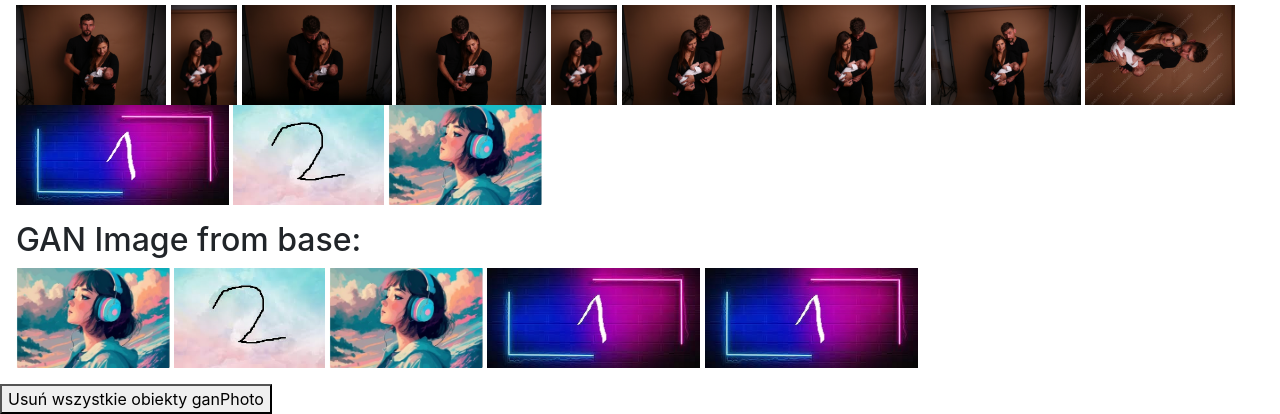
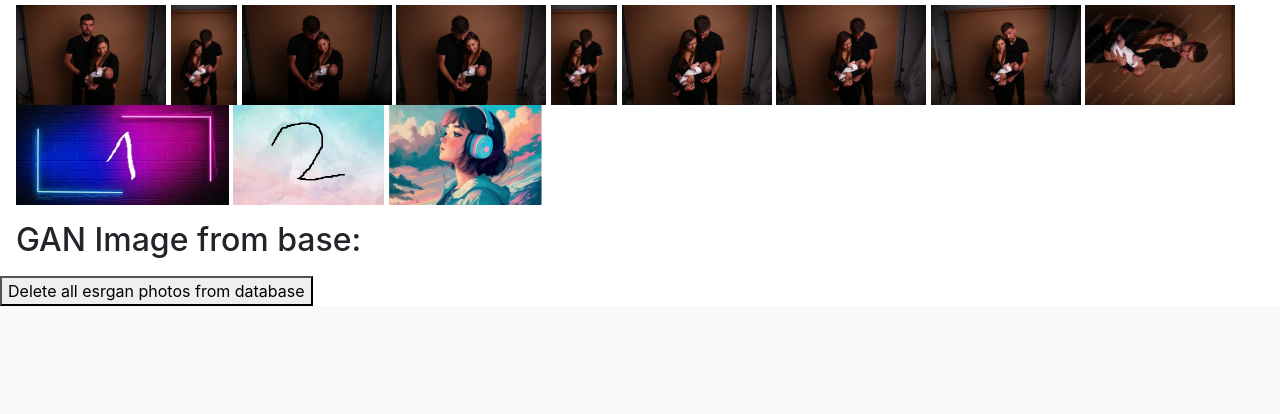
Before and after one commit to matorolll/inzynierka, a Django app: page /gan_control_panel/esrgan/ in a window 1280 px wide. Shown: the part 591-1005 px from the top of the page. After the commit the page ends 897 px from the top, so only its background shows below. Run offline with Django 4.2, Linux system fonts and the light colour scheme; data comes from the database, SQL or seed files in the repository; data that the repository does not hold is empty.

Commit message:
Adding texttoimage script

```diff
--- a/gan/models.py
+++ b/gan/models.py
@@ -1,16 +1,16 @@
 from django.db import models
 import os
 
-class ganPhoto(models.Model):
+class esrganPhoto(models.Model):
     title = models.CharField(max_length=255)
-    image = models.ImageField(upload_to='gan_photos/')
+    image = models.ImageField(upload_to='gan_photos/esrgan/')
 
     def __str__(self):
         return self.title
 
     def save(self, *args, **kwargs):
         if not self.id:
-            existing_ids = ganPhoto.objects.values_list('id', flat=True)
+            existing_ids = esrganPhoto.objects.values_list('id', flat=True)
             if existing_ids:
                 self.id = max(existing_ids) + 1
             else:
@@ -28,7 +28,7 @@ class ganPhoto(models.Model):
 class texttoimagePhoto(models.Model):
     title = models.CharField(max_length=255)
     prompt = models.CharField(max_length=255)
-    image = models.ImageField(upload_to='gan_photos/openai/')
+    image = models.ImageField(upload_to='gan_photos/texttoimage/')
 
     def __str__(self):
         return self.title
--- a/gan/templates/gan/control_panel/esrgan.html
+++ b/gan/templates/gan/control_panel/esrgan.html
@@ -55,14 +55,14 @@
 
     <div class="m-3" id="gan_image_from_base">
         <h2>GAN Image from base:</h2>
-        {% for ganPhoto in ganPhotos %}
-            <img src="{{ ganPhoto.image.url }}" alt="connect" style="max-height: 100px">
+        {% for esrganPhoto in esrganPhotos %}
+            <img src="{{ esrganPhoto.image.url }}" alt="connect" style="max-height: 100px">
         {% endfor %}
     </div>
 
-    <form action="{% url 'delete_all_gan_photos' %}" method="post">
+    <form action="{% url 'delete_all_esrgan_photos' %}" method="post">
         {% csrf_token %}
-        <button type="submit">Usuń wszystkie obiekty ganPhoto</button>
+        <button type="submit">Delete all esrgan photos from database</button>
       </form>
 
 
--- a/gan/urls.py
+++ b/gan/urls.py
@@ -5,10 +5,11 @@ urlpatterns = [
 
     path("gan_control_panel/esrgan/", views.esrgan_site_view, name="esrgan_site_view"),
     path("ESRGAN_run/", views.ESRGAN_run, name="ESRGAN_run"),
-    path('delete_all_gan_photos/', views.delete_all_gan_photos, name='delete_all_gan_photos'),
+    path('delete_all_esrgan_photos/', views.delete_all_esrgan_photos, name='delete_all_esrgan_photos'),
 
     path("gan_control_panel/text_to_image/", views.text_to_image_site_view, name="text_to_image_site_view"),
     path("TEXTTOIMAGE_run/", views.TEXTTOIMAGE_run, name="TEXTTOIMAGE_run"),
+    path('delete_all_tti_photos/', views.delete_all_tti_photos, name='delete_all_tti_photos'),
 
 
 ]
--- a/gan/views.py
+++ b/gan/views.py
@@ -2,7 +2,7 @@ from django.http import JsonResponse, HttpResponseBadRequest
 from django.shortcuts import render, get_object_or_404, redirect
 import os
 from main.models import Photo, Session
-from .models import ganPhoto
+from .models import esrganPhoto, texttoimagePhoto
 from django.core.files.base import ContentFile
 
 
@@ -15,20 +15,20 @@ def gan_control_panel_view(request):
 def esrgan_site_view(request):
     sessions = Session.objects.all()
     photos = Photo.objects.all()
-    ganPhotos = ganPhoto.objects.all()
+    esrganPhotos = esrganPhoto.objects.all()
 
-    context = {'sessions': sessions, 'photos': photos, 'ganPhotos' : ganPhotos}
+    context = {'sessions': sessions, 'photos': photos, 'esrganPhotos' : esrganPhotos}
     return render(request, 'gan/control_panel/esrgan.html', context)
 
-def delete_all_gan_photos(request):
-    ganPhotos = ganPhoto.objects.all()
+def delete_all_esrgan_photos(request):
+    esrganPhotos = esrganPhoto.objects.all()
 
-    for gan_photo in ganPhotos:
-        if gan_photo.image:
-            if os.path.isfile(gan_photo.image.path):
-                os.remove(gan_photo.image.path)
+    for esrgan_photo in esrganPhotos:
+        if esrgan_photo.image:
+            if os.path.isfile(esrgan_photo.image.path):
+                os.remove(esrgan_photo.image.path)
 
-    ganPhotos.delete()
+    esrganPhotos.delete()
     return redirect('esrgan_site_view')
 
 
@@ -42,11 +42,11 @@ def ESRGAN_run(request):
         photo = get_object_or_404(Photo, id=photo_id)
 
         if check_if_file_over_100kb(photo.image.path):
-              gan_photo = run_esrgan_on_image(photo.thumbnail_medium.path)
-        else: gan_photo = run_esrgan_on_image(photo.image.path)
+              esrgan_photo = run_esrgan_on_image(photo.thumbnail_medium.path)
+        else: esrgan_photo = run_esrgan_on_image(photo.image.path)
 
 
-        return JsonResponse({'changed_image_url': gan_photo.image.url})
+        return JsonResponse({'changed_image_url': esrgan_photo.image.url})
     return HttpResponseBadRequest('Invalid request')
 
 
@@ -78,10 +78,10 @@ def run_esrgan_on_image(input_image):
     input_filename, input_file_extension = os.path.splitext(os.path.basename(input_image))
     title = '{}_esrgan.png'.format(input_filename)
     image_content = cv2.imencode('.png', output)[1].tobytes()
-    gan_photo = ganPhoto(title=title)
-    gan_photo.image.save(title, ContentFile(image_content), save=True)
+    esrgan_photo = esrganPhoto(title=title)
+    esrgan_photo.image.save(title, ContentFile(image_content), save=True)
 
-    return gan_photo
+    return esrgan_photo
 
 
 
@@ -89,9 +89,9 @@ def run_esrgan_on_image(input_image):
 def text_to_image_site_view(request):
     sessions = Session.objects.all()
     photos = Photo.objects.all()
-    ganPhotos = ganPhoto.objects.all()
+    ttiPhotos = texttoimagePhoto.objects.all()
 
-    context = {'sessions': sessions, 'photos': photos, 'ganPhotos' : ganPhotos}
+    context = {'sessions': sessions, 'photos': photos, 'ttiPhotos' : ttiPhotos}
     return render(request, 'gan/control_panel/text_to_image.html', context)
 
 
@@ -99,6 +99,39 @@ def TEXTTOIMAGE_run(request):
     if request.method == 'POST':
         text_input = request.POST.get('text_input')
 
+        import torch, cv2
+        from django.core.files.uploadedfile import InMemoryUploadedFile
+        import io
+        from diffusers import StableDiffusionPipeline
+        import numpy as np
 
-        return JsonResponse({'changed_text': text_input})
+        model_id = "runwayml/stable-diffusion-v1-5"
+        pipe = StableDiffusionPipeline.from_pretrained(model_id, torch_dtype=torch.float16, revision="fp16")
+        pipe = pipe.to('cuda')
+
+        image = np.array(pipe(text_input).images[0])
+
+        _, image_bytes = cv2.imencode('.png', image)
+        title = '{}.png'.format(text_input)
+
+        image_file = InMemoryUploadedFile(io.BytesIO(image_bytes), None, title, 'image/png', len(image_bytes), None)
+
+        new_photo = texttoimagePhoto(prompt=text_input, image=image_file)
+        new_photo.save()
+
+
+        return JsonResponse({'changed_image_url': new_photo.image.url})
+        #return JsonResponse({'changed_text': text_input})
     return HttpResponseBadRequest('Invalid request')
+
+
+def delete_all_tti_photos(request):
+    ttiPhotos = texttoimagePhoto.objects.all()
+
+    for ttiPhoto in ttiPhotos:
+        if ttiPhoto.image:
+            if os.path.isfile(ttiPhoto.image.path):
+                os.remove(ttiPhoto.image.path)
+
+    ttiPhotos.delete()
+    return redirect('text_to_image_site_view')
```
Also changed, not shown: gan/templates/gan/control_panel/text_to_image.html (+12 -7 lines), db.sqlite3, gan/migrations/0002_texttoimagephoto.py (added), gan/migrations/0003_esrganphoto_delete_ganphoto.py (added), media/gan_photos/1_esrgan.png (deleted), media/gan_photos/1_esrgan_0Ui6PI0.png (deleted), media/gan_photos/2_esrgan.png (deleted), media/gan_photos/imgun_esrgan.png (deleted), media/gan_photos/imgun_esrgan_9XvnnR0.png (deleted), media/gan_photos/texttoimage/Kielce.png (added), 3 other files.
